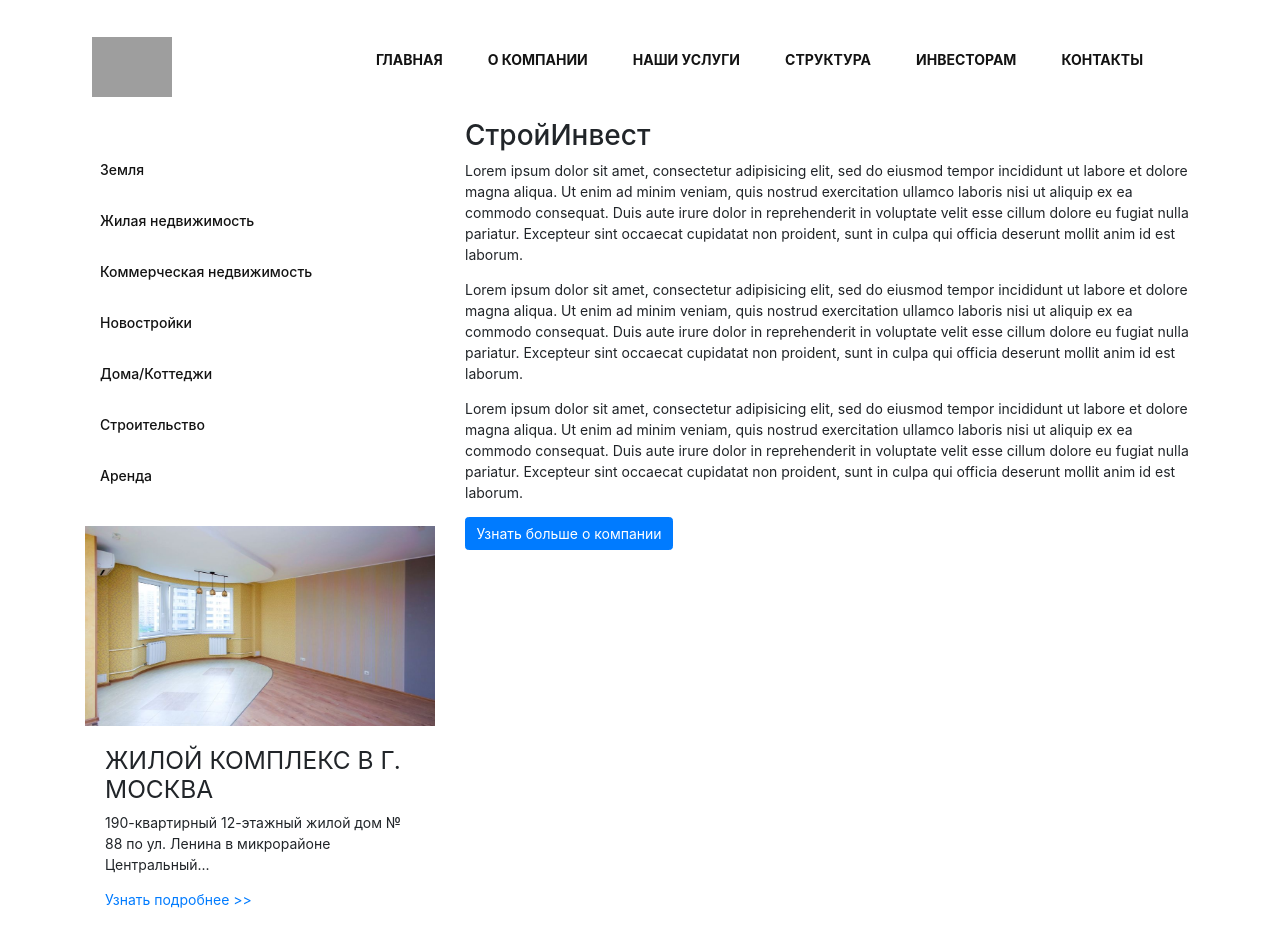
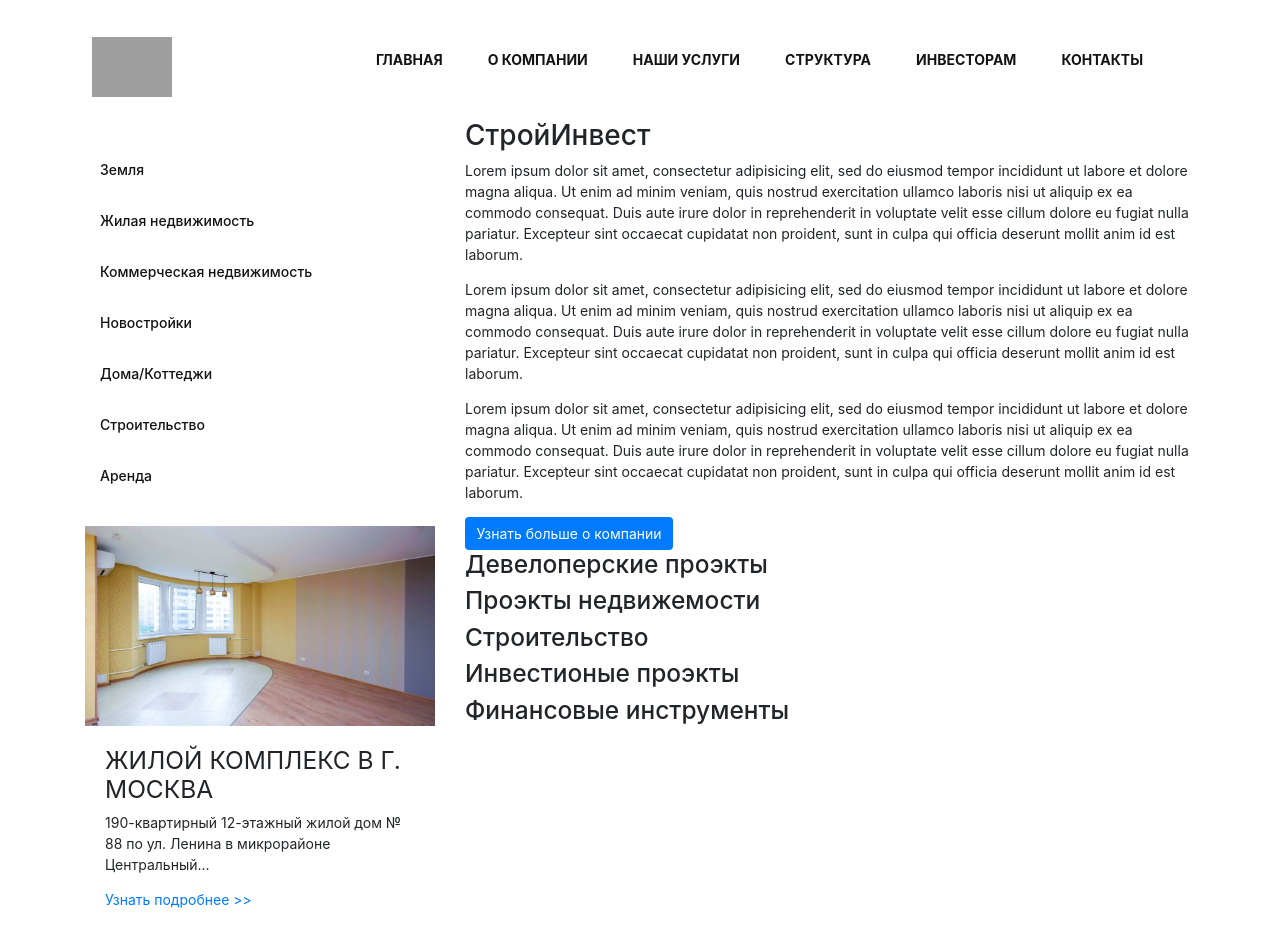
Before and after one commit to squuze/investstroy, a plain HTML site: page index.html in a window 1280 px wide. Shown: the top 933 px of the page. Drawn offline with nearby package versions, Linux system fonts and the light colour scheme; grey boxes are pictures that could not be loaded.

Commit message:
section directions

```diff
--- a/index.html
+++ b/index.html
@@ -72,6 +72,23 @@
             <p>Lorem ipsum dolor sit amet, consectetur adipisicing elit, sed do eiusmod tempor incididunt ut labore et dolore magna aliqua. Ut enim ad minim veniam, quis nostrud exercitation ullamco laboris nisi ut aliquip ex ea commodo consequat. Duis aute irure dolor in reprehenderit in voluptate velit esse cillum dolore eu fugiat nulla pariatur. Excepteur sint occaecat cupidatat non proident, sunt in culpa qui officia deserunt mollit anim id est laborum.</p>
             <a href="#" class="btn btn-primary">Узнать больше о компании</a>
           </div>
+          <div class="directions">
+            <div class="directions_block">
+              <h3>Девелоперские проэкты</h3>
+            </div>
+            <div class="directions_block">
+              <h3>Проэкты недвижемости</h3>
+            </div>
+            <div class="directions_block">
+              <h3>Строительство</h3>
+            </div>
+            <div class="directions_block">
+              <h3>Инвестионые проэкты</h3>
+            </div>
+            <div class="directions_block">
+              <h3>Финансовые инструменты</h3>
+            </div>
+          </div>
         </div>
       </div>
 
```
